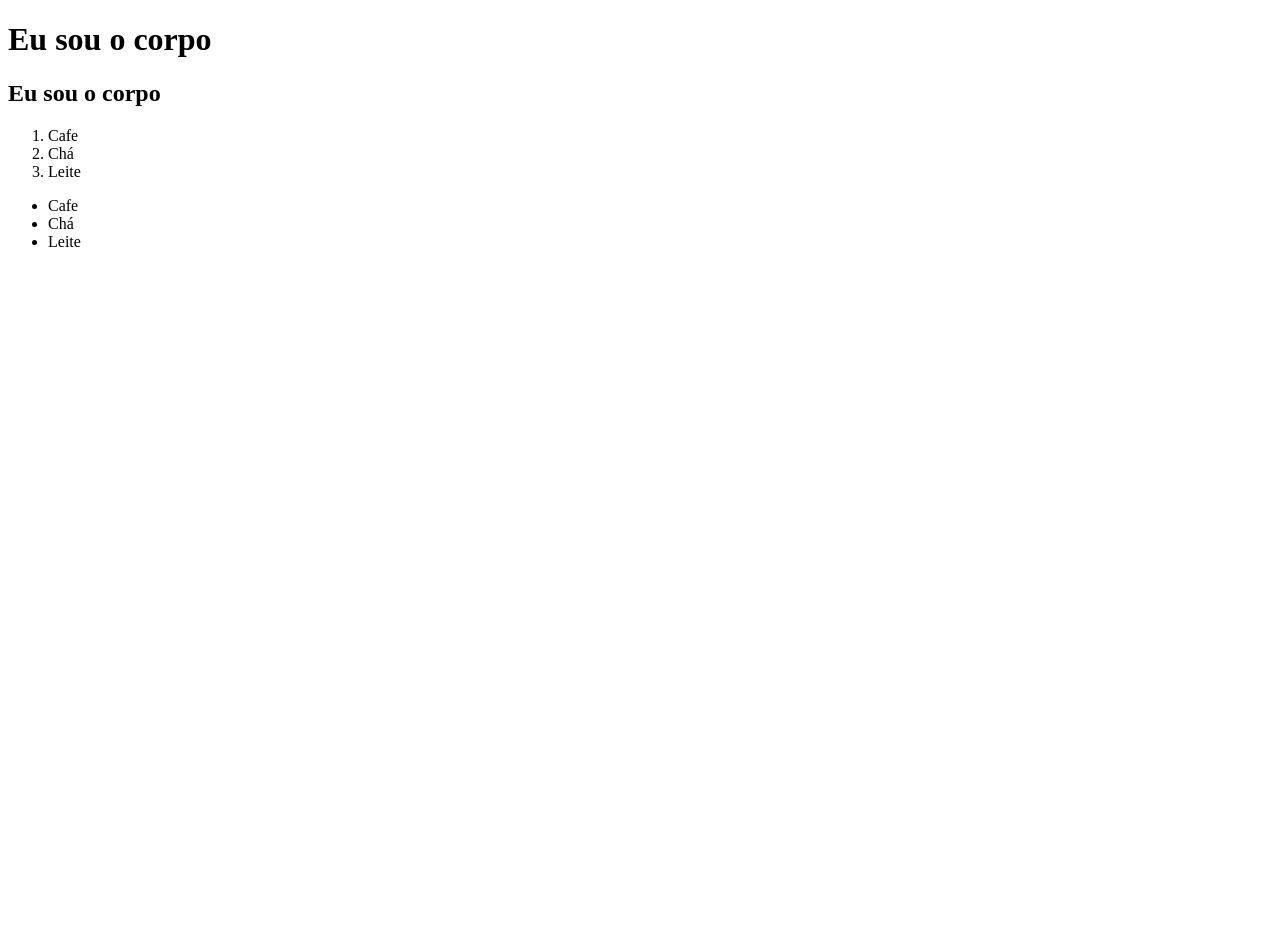
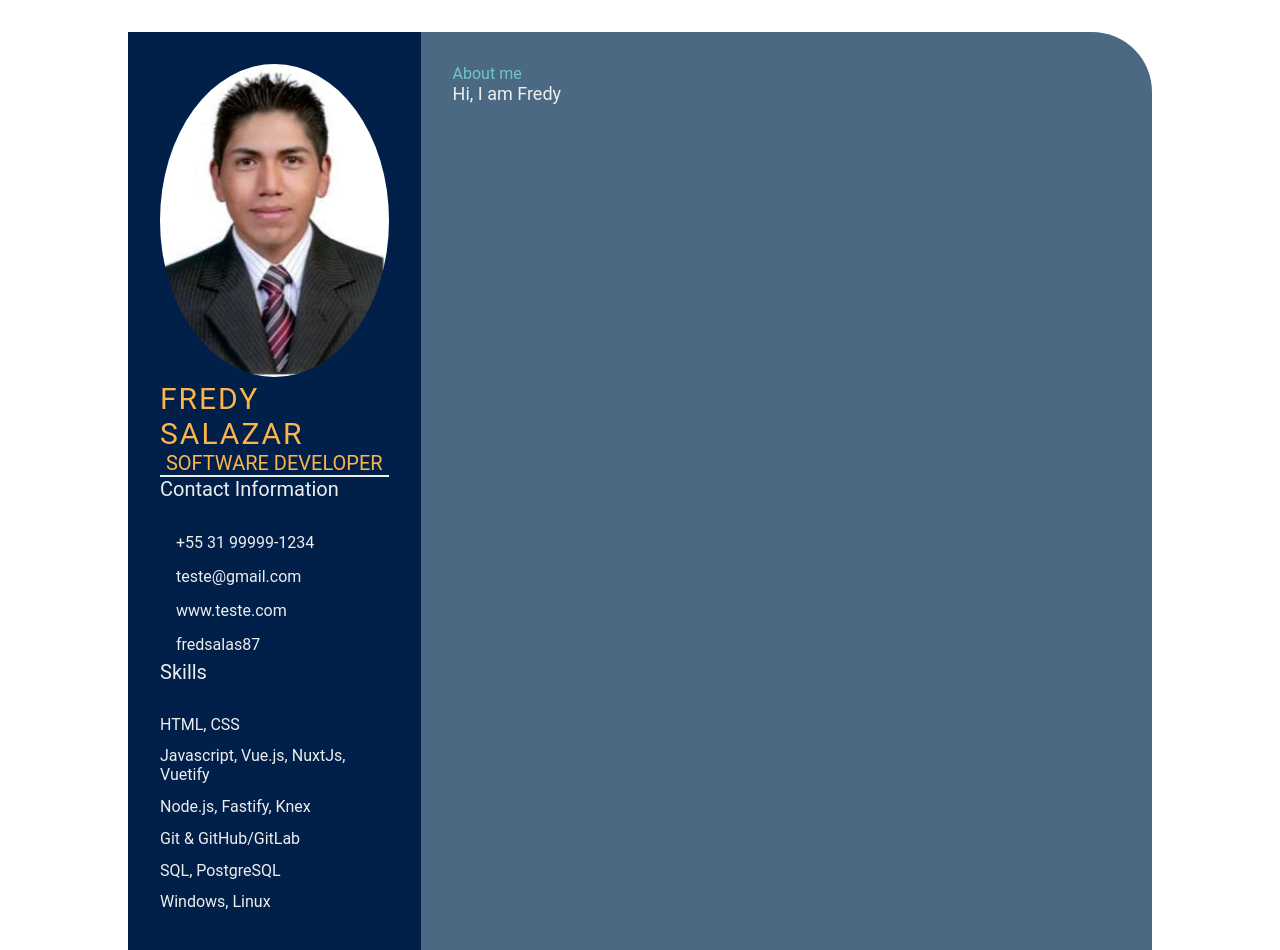
Before and after one commit to fredsalas87/fredysalazar.github.io, a plain HTML site: page index.html in a window 1280 px wide. Before the commit the page ends 800 px from the top, so only its background shows below. Drawn offline with Linux system fonts and the light colour scheme.

Commit message:
Criando layouts: Info pessoias, Skills, Intro pessoal (#2)

```diff
--- a/index.html
+++ b/index.html
@@ -1,21 +1,54 @@
 <!DOCTYPE html>
-<html lang="pt-br">
+<html lang="en">
 <head>
     <meta charset="UTF-8">
-    <title>Olá, eu sou a cabeça</title>
+    <meta http-equiv="X-UA-Compatible" content="IE=edge">
+    <meta name="viewport" content="width=device-width, initial-scale=1.0">
+    <title>Fredy Salazar CV</title>
+
+    <link rel="stylesheet" href="style.css">
 </head>
 <body>
-    <h1>Eu sou o corpo</h1>
-    <h2>Eu sou o corpo</h2>
+    <main class="resume-contents">
+        <section class="left-section">
+            <section class="left-section-contents">
+                <div class="profile">
+                    <img class="profile-image" src="img/profile-image.jpg" alt="Profile image">
+                    <p class="name">Fredy Salazar</p>
+                    <p class="profession">Software Developer</p>
+                </div>
+                <div class="contact-info">
+                    <p class="left-title">Contact Information</p>
+                    <ul>
+                        <li><i class="fa fa-phone"></i>+55 31 99999-1234</li>
+                        <li><i class="fa fa-envelope"></i>teste@gmail.com</li>
+                        <li><i class="fa fa-globe"></i>www.teste.com</li>
+                        <li><i class="fa fa-github"></i>fredsalas87</li>
+                    </ul>
+                </div>
+                <div class="skills">
+                    <p class="left-title">Skills</p>
+                    <ul>
+                        <li><p>HTML, CSS</p></li>
+                        <li><p>Javascript, Vue.js, NuxtJs, Vuetify</p></li>
+                        <li><p>Node.js, Fastify, Knex</p></li>
+                        <li><p>Git & GitHub/GitLab</p></li>
+                        <li><p>SQL, PostgreSQL</p></li>
+                        <li><p>Windows, Linux</p></li>
+                    </ul>
+                </div>
+            </section>
+        </section>
+        <section class="right-section">
+            <div class="right-section-contents">
+                <section class="about gap">
+                    <div class="right-title">About me</div>
+                    <p class="about-me-contents">
+                        Hi, I am Fredy <br>
+                    </p>
+                </section>
+            </div>
+        </section>
+    </main>
 </body>
-<ol>
-    <li>Cafe</li>
-    <li>Chá</li>
-    <li>Leite</li>
-</ol>
-<ul>
-    <li>Cafe</li>
-    <li>Chá</li>
-    <li>Leite</li>
-</ul>
 </html>
--- /dev/null
+++ b/style.css
@@ -0,0 +1,103 @@
+* {
+    margin: 0;
+    padding: 0;
+    box-sizing: border-box;
+    list-style: none;
+    font-family: 'Roboto', sans-serif;
+}
+
+.resume-contents {
+    min-height: 100vh;
+    width: 80%;
+    margin: 2rem auto;
+    display: grid;
+    grid-template-columns: repeat(7, 1fr);
+}
+
+.left-section {
+    grid-column: span 2;
+    height: 100%;
+    background-color: #00204A;
+}
+
+.right-section {
+    grid-column: span 5;
+    height: 100%;
+    background-color: #4B6982;
+    border-radius: 0px 60px 0px 0px;
+}
+
+.left-section-contents{
+    padding: 2rem 2rem;
+}
+
+.profile {
+    width: 100%;
+    border-bottom: 2px solid #eeeeee;
+}
+
+.profile .profile-image {
+    width: 100%;
+    border-radius: 100%;
+}
+
+.name {
+    color: #FDB44B;
+    font-size: 30px;
+    letter-spacing: 2px;
+    text-transform: uppercase;
+}
+
+.profession {
+    color: #FDB44B;
+    font-size: 20px;
+    text-transform: uppercase;
+    text-align: center;
+}
+
+/* .contact-info { border-bottom: 2px solid #1B2631; } */
+.left-title {
+    color: #eeeeee;
+    font-size: 20px;
+}
+
+.contact-info ul {
+    padding-top: 1.5rem;
+}
+
+.contact-info ul li,
+.references ul li {
+    padding: .4rem 0;
+    color: #eeeeee;
+}
+
+.contact-info ul li i,
+.references ul li i {
+    padding-right: 1rem;
+    font-size: 18px;
+    color: #eeeeee;
+}
+
+.skills ul {
+    padding-top: 1.5rem;
+}
+.skills ul li p {
+    padding: .4rem 0;
+    color: #eeeeee;
+}
+
+.right-section-contents {
+    padding: 2rem 2rem;
+}
+
+.right-title {
+    color: #70C6C7;
+}
+
+.gap {
+    padding-bottom: 2rem;
+}
+.about-me-contents {
+    font-size: 18px;
+    color: #eeeeee;
+}
```
Also changed, not shown: img/profile-image.jpg (added).
